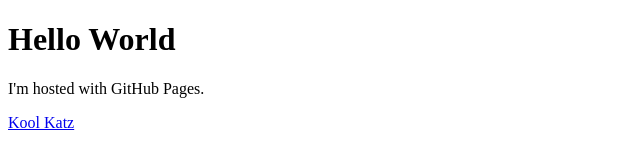
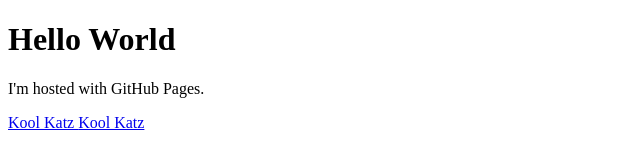
Before and after one commit to Afloatbus/Afloatbus.github.io, a plain HTML site: page index.html in a window 1280 px wide. Shown: the full height of the page, 0-640 px from the left. Drawn offline with Linux system fonts and the light colour scheme.

```diff
--- a/src/index.html
+++ b/index.html
@@ -4,5 +4,6 @@
         <h1>Hello World</h1>
             <p>I'm hosted with GitHub Pages.</p>
             <a href="https://afloatbus.github.io/kool_katz.html">Kool Katz </a>
+            <a href="https://afloatbus.github.io/kool_katz.html">Kool Katz </a>
     </body>
 </html>
```
